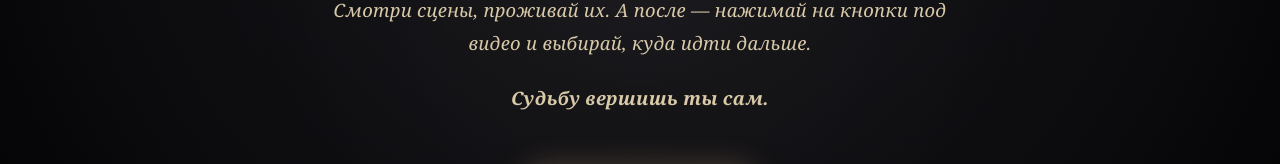
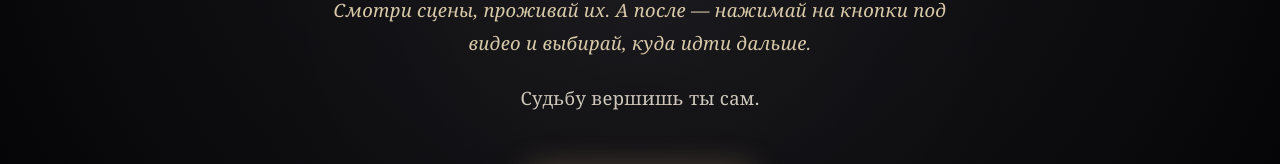
Before and after one commit to Hastitushka/sosablin, a plain HTML site: page index.html in a window 1280 px wide. Shown: the part 429-593 px from the top of the page. Drawn offline with Linux system fonts and the light colour scheme.

Commit message:
Add class to fate paragraph in index.html
Added a class to the fate paragraph for styling purposes.

```diff
--- a/index.html
+++ b/index.html
@@ -19,7 +19,7 @@
 А после — нажимай на кнопки под видео
 и выбирай, куда идти дальше.</i></p>
 
-<p><b><i>Судьбу вершишь ты сам.</i></b></p>
+<p class="fate">Судьбу вершишь ты сам.</p>
     <a href="page2.html">
         <button>Начать игру</button>
     </a>
```
